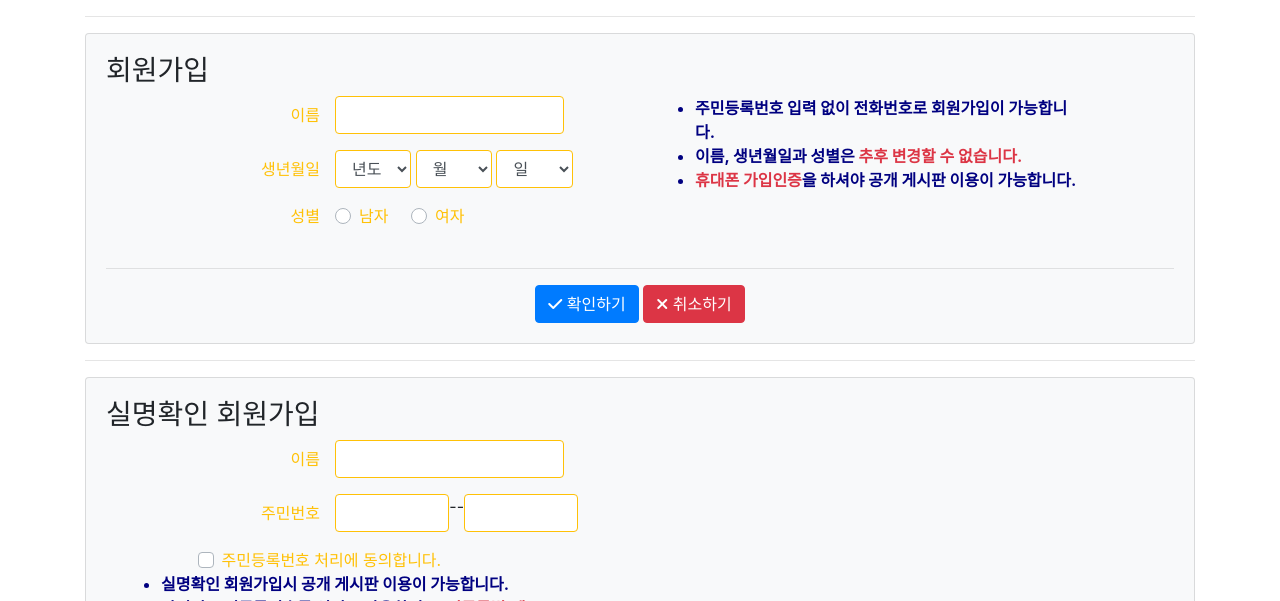
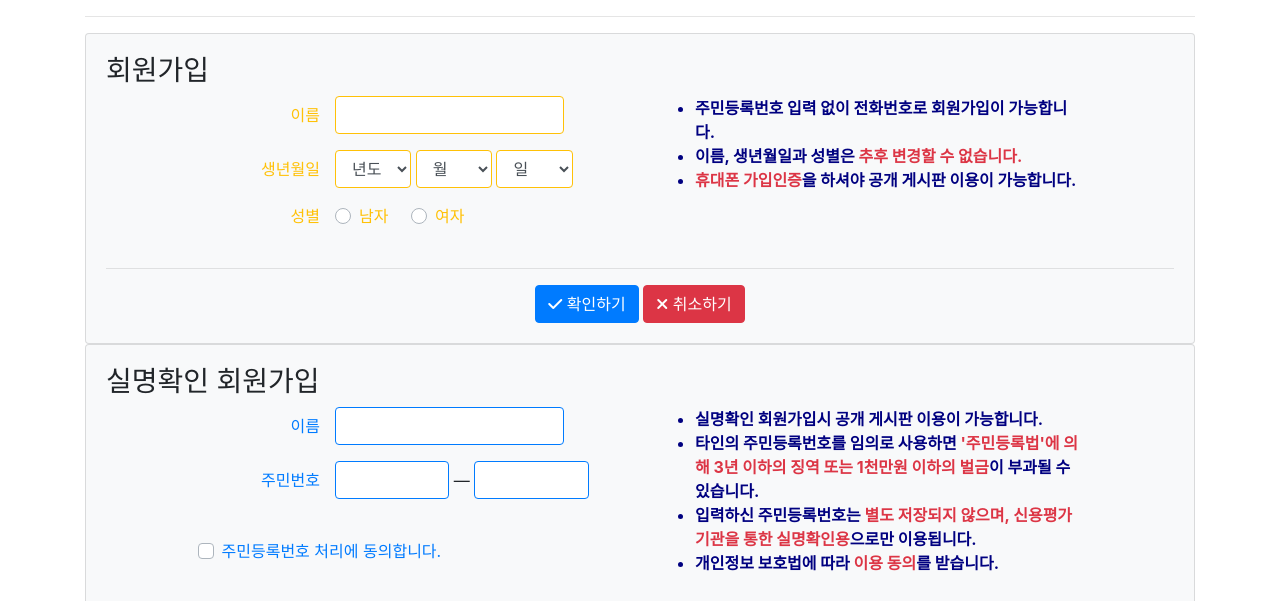
Before and after one commit to hyomin632/SemiProjectV2, a plain HTML site: page join/checkme.html in a window 1280 px wide. Shown: the part 351-952 px from the top of the page. Drawn offline with nearby package versions, Linux system fonts and the light colour scheme.

Commit message:
semiprojectv2 join

```diff
--- a/join/checkme.html
+++ b/join/checkme.html
@@ -119,7 +119,6 @@
                     </div> <!-- 버튼들 -->
                 </form>
             </div> <!-- 회원가입 -->
-            <hr>
 
             <div class="card card-body bg-light">
                 <h3>실명확인 회원가입</h3>
@@ -127,35 +126,39 @@
                     <div class="row">
                         <div class="col-5 offset-1">
                             <div class="form-group row">
-                                <label class="col-4 col-form-label text-warning text-right" for="name">이름</label>
-                                <input type="text" name="name" id="name" class="border-warning form-control col-6">
+                                <label class="col-4 col-form-label text-primary text-right" for="name2">이름</label>
+                                <input type="text" name="name" id="name2" class="border-primary form-control col-6">
                             </div>
                             <div class="form-group row">
-                                <label class="col-4 col-form-label text-warning text-right" for="idcode">주민번호</label>
-                                <input type="text" name="idcode1" id="idcode1" class="border-warning form-control col-3">--<input type="text" name="idcode2" id="idcode2" class="border-warning form-control col-3">
+                                <label class="col-4 col-form-label text-primary text-right" for="jumin1">주민번호</label>
+                                <input type="text" name="jumin1" id="idcode1" class="border-primary form-control col-3"><span class="col-form-label">&nbsp;&mdash;&nbsp;</span>
+                                <input type="text" name="jumin2" id="jumin2" class="border-primary form-control col-3">
                             </div>
-
-                            <div class="custom-control custom-checkbox col">
-                                <input type="checkbox" id="agree" class="custom-control-input">
-                                <label for="agree" class="custom-control-label text-warning">주민등록번호 처리에 동의합니다.</label>
+                            <div>
+                                <label class="col-4"></label>
+                                <div class="custom-control custom-checkbox col">
+                                <input type="checkbox" id="chkjumin" name="chkjumin" class="custom-control-input" value="y">
+                                <label for="chkjumin" class="custom-control-label text-primary">주민등록번호 처리에 동의합니다.</label>
+                                </div>
                             </div>
                         </div>
-                    </div>
-                    <div class="col-5">
+                        <div class="col-5">
                         <ul style="color: navy; font-weight: bold">
                             <li>실명확인 회원가입시 공개 게시판 이용이 가능합니다.</li>
                             <li>타인의 주민등록번호를 임의로 사용하면 <span class="text-danger">'주민등록법'에 의해 3년 이하의 징역 또는 1천만원 이하의 벌금</span>이 부과될 수 있습니다.</li>
                             <li>입력하신 주민등록번호는 <span class="text-danger">별도 저장되지 않으며, 신용평가기관을 통한 실명확인용</span>으로만 이용됩니다.</li>
                             <li>개인정보 보호법에 따라 <span class="text-danger">이용 동의</span>를 받습니다.</li>
                         </ul>
+                    </div> <!-- 실명확인 입력폼 -->
                     </div>
+
                     <div class="row">
                         <div class="col text-center">
                             <hr>
                             <button type="button" id="check1btn" class="btn btn-primary"><i class="fas fa-check"></i> 확인하기</button>
                             <button type="button" id="cancel1btn" class="btn btn-danger"><i class="fas fa-times"></i> 취소하기</button>
                         </div>
-                    </div>
+                    </div> <!-- 버튼들 -->
                 </form>
             </div> <!-- 실명 회원가입 -->
         </div>
```
